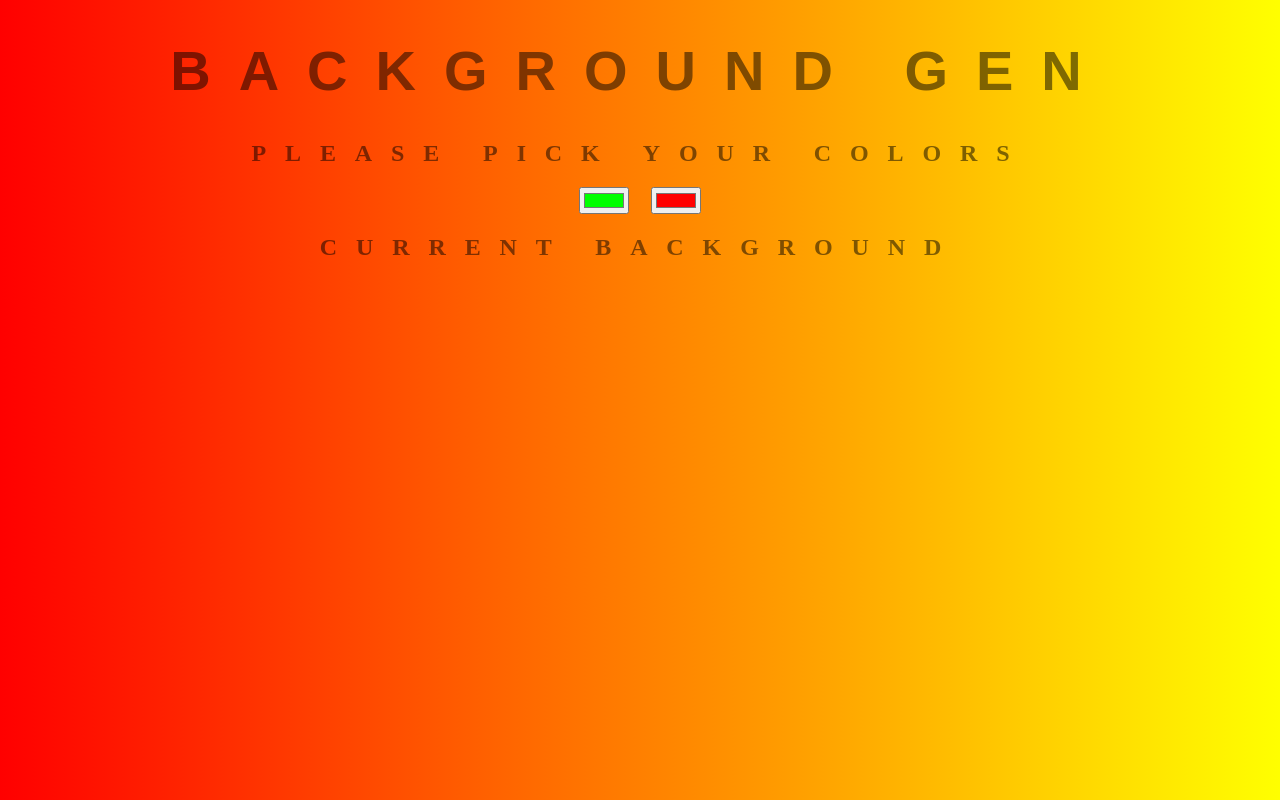
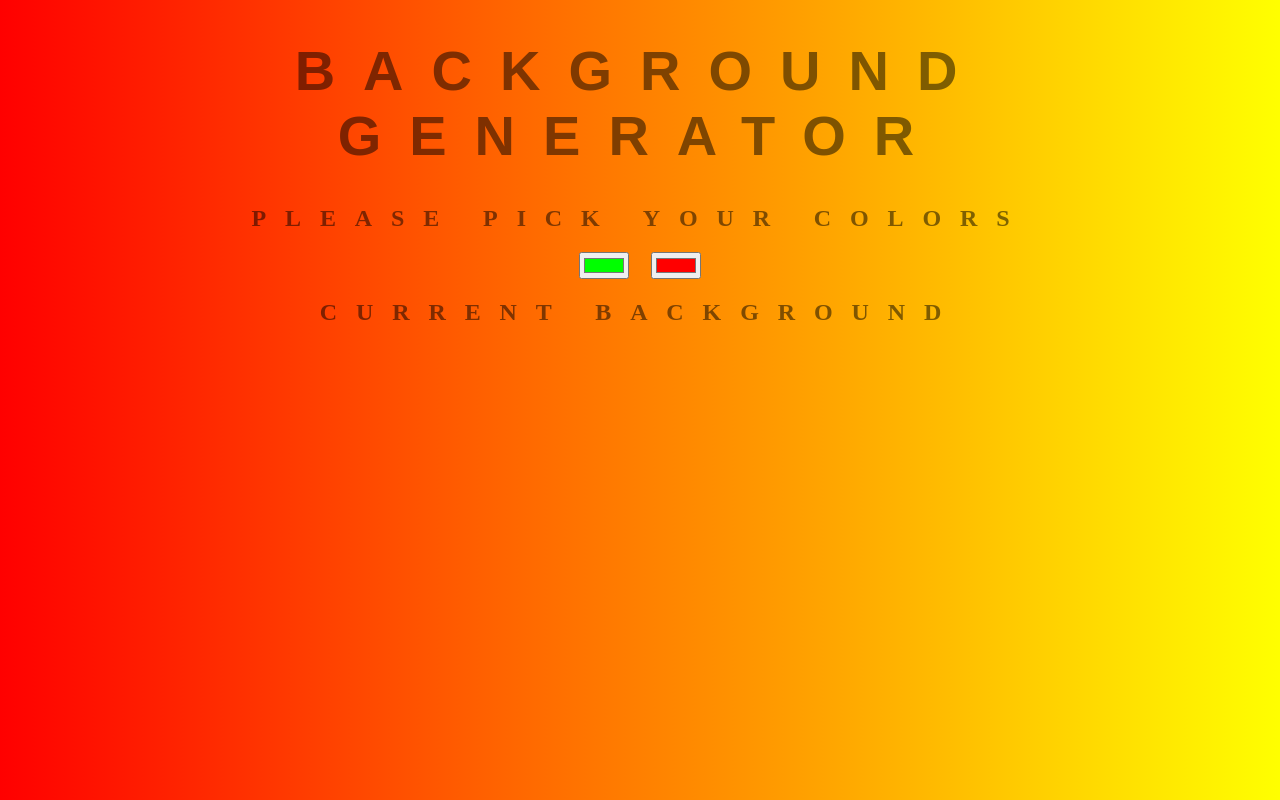
Before and after one commit to MathiasMl/Bgen, a plain HTML site: page index.html in a window 1280 px wide. Drawn offline with Linux system fonts and the light colour scheme.

Commit message:
Vibe check

```diff
--- a/index.html
+++ b/index.html
@@ -5,7 +5,7 @@
 	<link rel="stylesheet" type="text/css" href="style.css">
 </head>
 <body id="gradient">
-	<h1>Background Gen</h1>
+	<h1>Background Generator</h1>
 	<h2>Please pick your colors </h2>
 	<input  class = "color1" type="color" name="color1" value="#00ff00">
 	<input  class="color2" type="color" name="color2" value="#ff0000">
```
